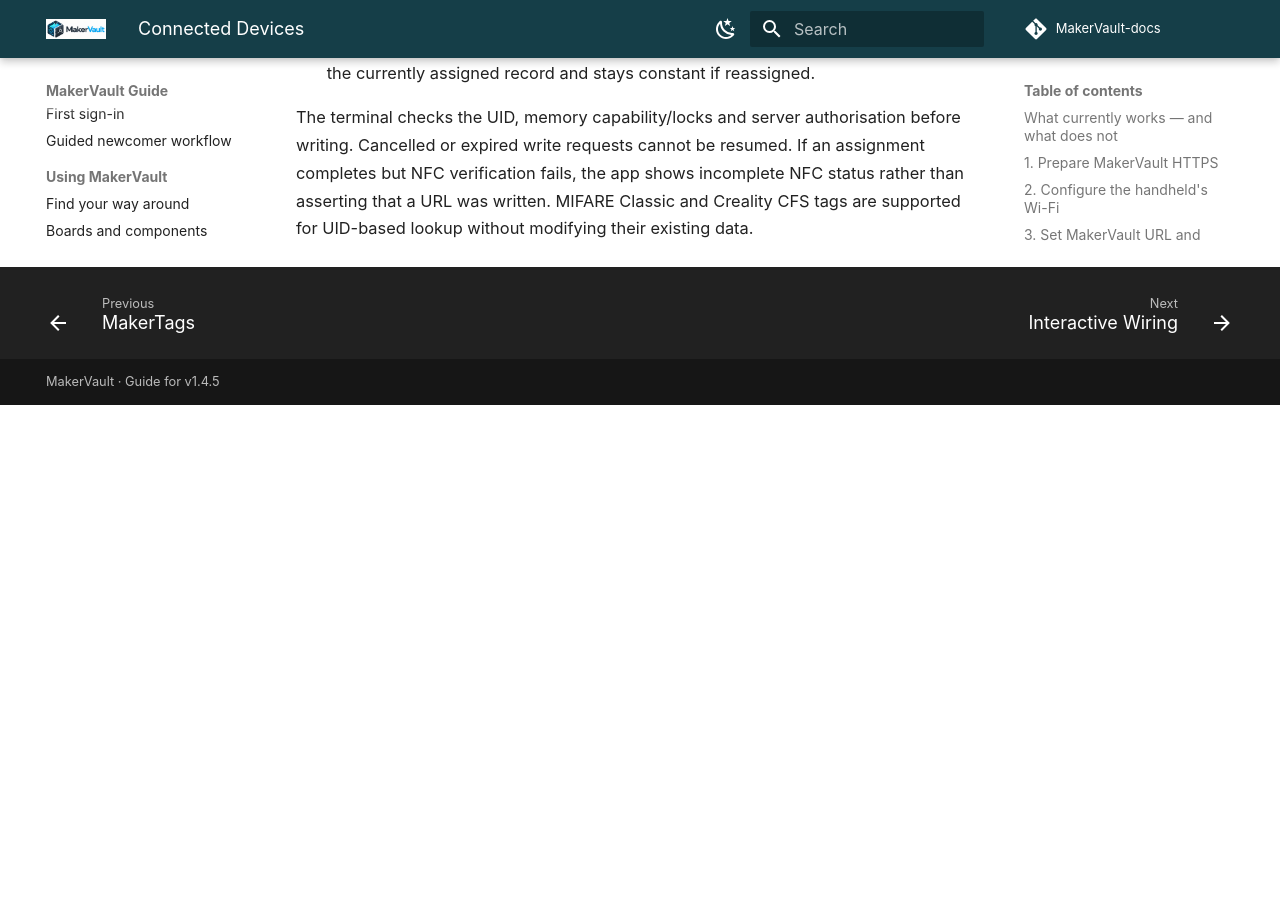
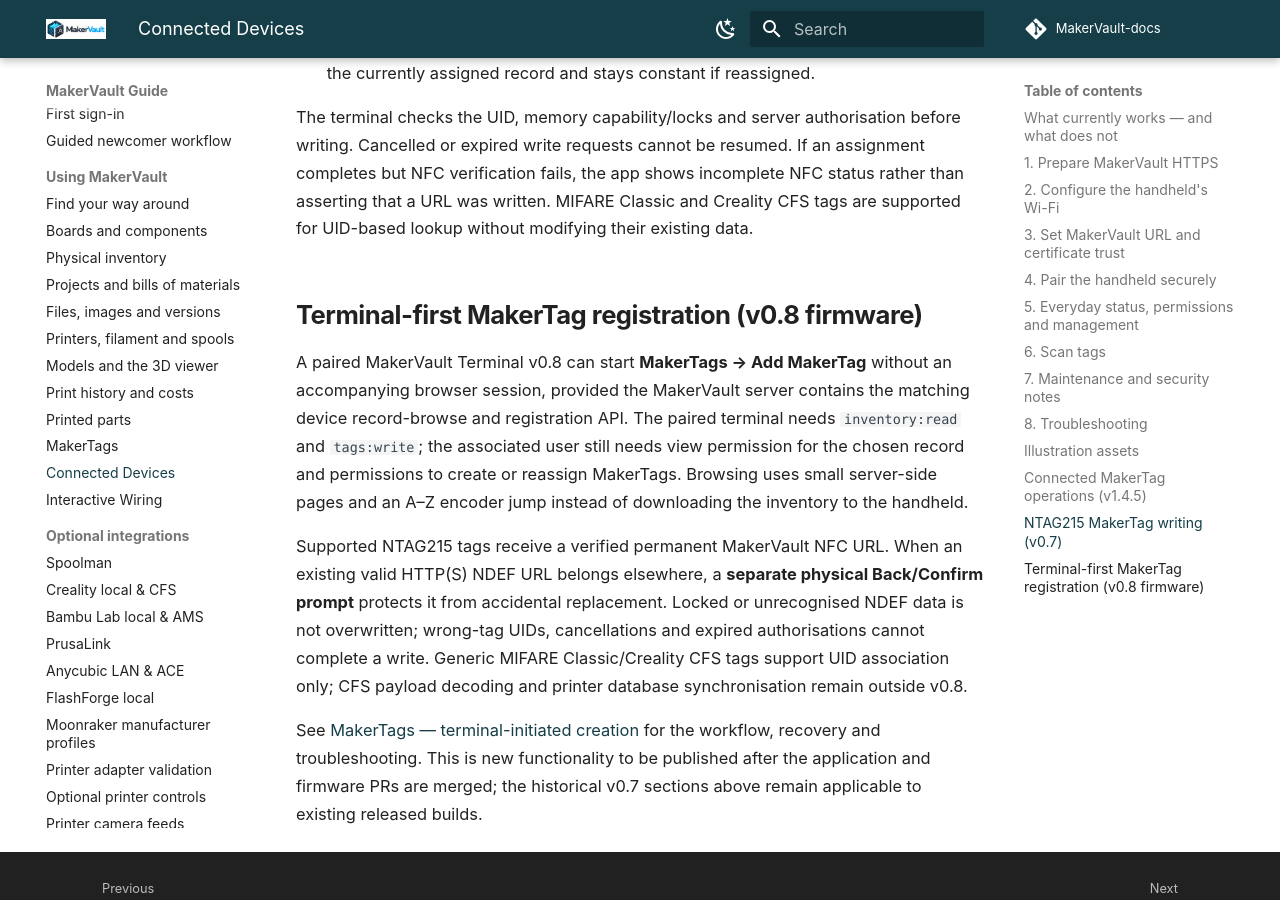
Before and after one commit to gavrd7/MakerVault-docs, an MkDocs documentation site: the page built from docs/guide/using/connected-devices.md, in a window 1280 px wide and 900 px high, scrolled down 14550 px. Built offline with MkDocs 1.6.1 and Material for MkDocs 9.7.7, drawn with Linux system fonts in a browser that asks for light colours; comment, search, counter and statistics services are not loaded; before the commit the page ends 14955 px from its top, so only the background shows below that.

Commit message:
docs: update Connected Devices guide for v0.8 terminal registration

```diff
--- a/docs/guide/using/connected-devices.md
+++ b/docs/guide/using/connected-devices.md
@@ -170,3 +170,11 @@
 5. Wait for **MakerTag ready**, then scan with a phone. The `/t/MV-XXXXXXXX/` link opens the currently assigned record and stays constant if reassigned.
 
 The terminal checks the UID, memory capability/locks and server authorisation before writing. Cancelled or expired write requests cannot be resumed. If an assignment completes but NFC verification fails, the app shows incomplete NFC status rather than asserting that a URL was written. MIFARE Classic and Creality CFS tags are supported for UID-based lookup without modifying their existing data.
+
+## Terminal-first MakerTag registration (v0.8 firmware)
+
+A paired MakerVault Terminal v0.8 can start **MakerTags → Add MakerTag** without an accompanying browser session, provided the MakerVault server contains the matching device record-browse and registration API. The paired terminal needs `inventory:read` and `tags:write`; the associated user still needs view permission for the chosen record and permissions to create or reassign MakerTags. Browsing uses small server-side pages and an A–Z encoder jump instead of downloading the inventory to the handheld.
+
+Supported NTAG215 tags receive a verified permanent MakerVault NFC URL. When an existing valid HTTP(S) NDEF URL belongs elsewhere, a **separate physical Back/Confirm prompt** protects it from accidental replacement. Locked or unrecognised NDEF data is not overwritten; wrong-tag UIDs, cancellations and expired authorisations cannot complete a write. Generic MIFARE Classic/Creality CFS tags support UID association only; CFS payload decoding and printer database synchronisation remain outside v0.8.
+
+See [MakerTags — terminal-initiated creation](maker-tags.md#terminal-initiated-makertag-creation-firmware-v08) for the workflow, recovery and troubleshooting. This is new functionality to be published after the application and firmware PRs are merged; the historical v0.7 sections above remain applicable to existing released builds.
```
